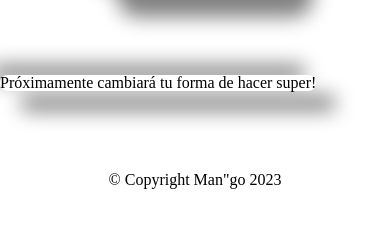
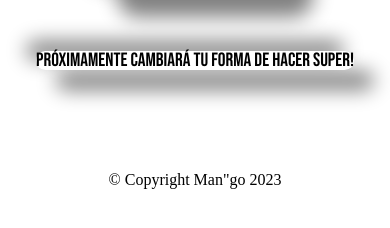
Before and after one commit to Dranur-Leafar/Mango.github.io-, a plain HTML site: page index.html in a window 390 px wide. Shown: the part 320-548 px from the top of the page. Drawn offline with Linux system fonts and the light colour scheme.

Commit message:
cambiada posicion h1 en css y en html, cambio de responsividad

```diff
--- a/index.html
+++ b/index.html
@@ -15,9 +15,9 @@
    <main>
     <div class="bullet">
      <img src="./imagenes/M naraja -b blanco.png" alt="Logo" class="imagen">
+    <h1 id="anuncio">Próximamente cambiará tu forma de hacer super!</h1>
+    </div>
 
-    </div>
-    <h1>Próximamente cambiará tu forma de hacer super!</h1>
 </main>
 <footer>
     <p class="pie-pagina">&copy Copyright Man"go 2023</p>
--- a/style.css
+++ b/style.css
@@ -12,7 +12,7 @@ box-sizing: border-box;
 
 }
 
-h1{
+#anuncio{
 position: absolute;
 display: flex;
 justify-content: center;
@@ -20,7 +20,7 @@ text-align: center;
 /*left: 25%;*/
 
 width: 50%;
-margin: 5% auto;
+margin: 20% auto;
 
 
 font-family: 'Bebas Neue', cursive;
@@ -34,18 +34,19 @@ border-radius: 15px;
     border-radius: 20px;
     width: 20%;
 }
-@media (max-width: 400px) {
+@media (max-width: 760px) {
     .imagen{
         width:50%;
         margin: 30% 0 15% 0;
     }
-    h1{
+    #anuncio{
         position: absolute;
         display: flex;
         justify-content: center;
         text-align: center;
         width: max-content;
         font-size: larger;
+        margin-top: 80%;
     }
 
 }
```
